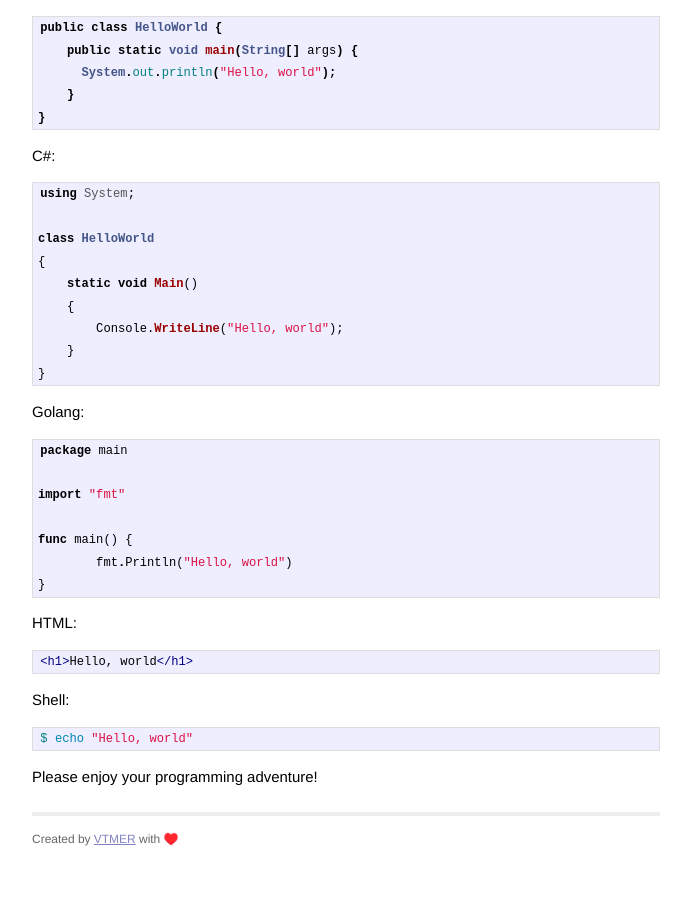
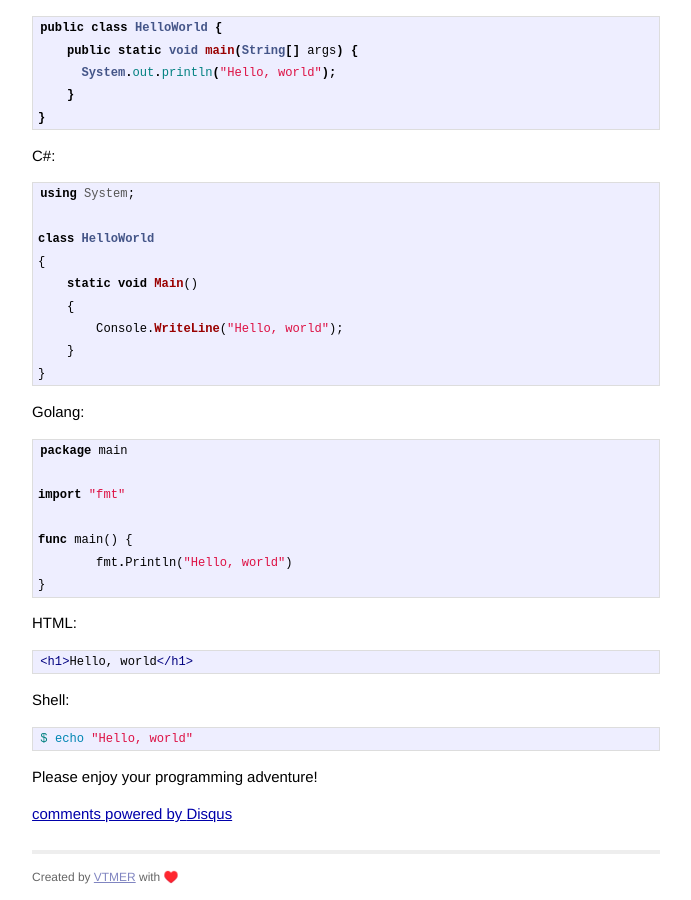
Before and after one commit to vtmer/developer, a Jekyll site: the page built from _posts/2014-05-22-ways-of-telling-hello-world.markdown, in a window 1280 px wide and 900 px high, scrolled down 1072 px. Shown: the whole window, without its empty margins (294-985 px from the left). Built offline with Jekyll 4.4.1, drawn with Linux system fonts in a browser that asks for light colours; Markdown is read by kramdown in place of the engine named in the settings; comment, search, counter and statistics services are not loaded; before the commit the page ends 1935 px from its top, so only the background shows below that; part of the change alters nothing that is shown.

Commit message:
Add disqus for comments.
Related to #8.

```diff
--- a/_layouts/post.html
+++ b/_layouts/post.html
@@ -8,3 +8,20 @@ layout: default
 <div class="post">
 {{ content }}
 </div>
+
+<div id="disqus_thread"></div>
+<script type="text/javascript">
+    /* * * CONFIGURATION VARIABLES: EDIT BEFORE PASTING INTO YOUR WEBPAGE * * */
+    var disqus_shortname = 'vtmer-developer'; // required: replace example with your forum shortname
+    var disqus_identifier = '{{ page.title }}';
+    var disqus_title = '{{ page.title }}';
+
+    /* * * DON'T EDIT BELOW THIS LINE * * */
+    (function() {
+        var dsq = document.createElement('script'); dsq.type = 'text/javascript'; dsq.async = true;
+        dsq.src = '//' + disqus_shortname + '.disqus.com/embed.js';
+        (document.getElementsByTagName('head')[0] || document.getElementsByTagName('body')[0]).appendChild(dsq);
+    })();
+</script>
+<noscript>Please enable JavaScript to view the <a href="http://disqus.com/?ref_noscript">comments powered by Disqus.</a></noscript>
+<a href="http://disqus.com" class="dsq-brlink">comments powered by <span class="logo-disqus">Disqus</span></a>
```
